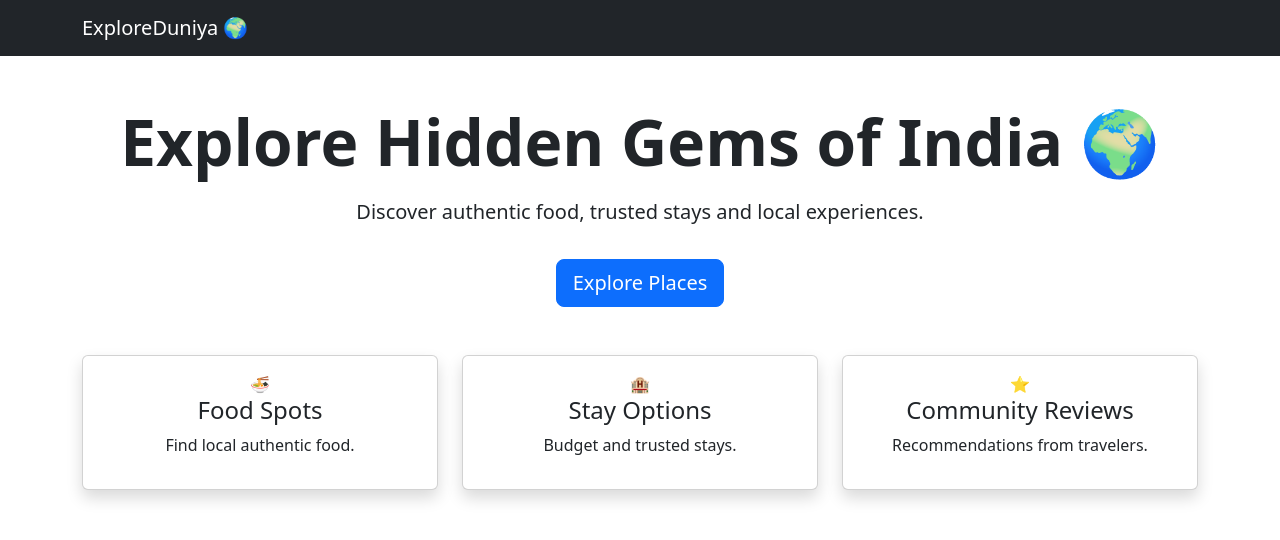
After one commit to sharansalyan102-star/ExploreDuniya, a Django app: page / in a window 1280 px wide. The commit adds this page. Shown: the top 540 px of the page. Run offline with Django 5.2, Linux system fonts and the light colour scheme.

Commit message:
Added homepage and navigation

```diff
--- a/config/urls.py
+++ b/config/urls.py
@@ -1,23 +1,7 @@
-"""
-URL configuration for config project.
-
-The `urlpatterns` list routes URLs to views. For more information please see:
-    https://docs.djangoproject.com/en/6.0/topics/http/urls/
-Examples:
-Function views
-    1. Add an import:  from my_app import views
-    2. Add a URL to urlpatterns:  path('', views.home, name='home')
-Class-based views
-    1. Add an import:  from other_app.views import Home
-    2. Add a URL to urlpatterns:  path('', Home.as_view(), name='home')
-Including another URLconf
-    1. Import the include() function: from django.urls import include, path
-    2. Add a URL to urlpatterns:  path('blog/', include('blog.urls'))
-"""
 from django.contrib import admin
 from django.urls import path, include
 
 urlpatterns = [
     path('admin/', admin.site.urls),
-    path('places/', include('places.urls')),
+    path('', include('places.urls')),
 ]
--- /dev/null
+++ b/places/templates/places/home.html
@@ -0,0 +1,72 @@
+<!DOCTYPE html>
+<html>
+<head>
+    <title>ExploreDuniya</title>
+
+    <link href="https://cdn.jsdelivr.net/npm/bootstrap@5.3.7/dist/css/bootstrap.min.css" rel="stylesheet">
+</head>
+
+<body><nav class="navbar navbar-expand-lg navbar-dark bg-dark">
+    <div class="container">
+        <a class="navbar-brand" href="/">
+            ExploreDuniya 🌍
+        </a>
+    </div>
+</nav>
+
+<div class="container text-center mt-5">
+
+    <h1 class="display-3 fw-bold">
+        Explore Hidden Gems of India 🌍
+    </h1>
+
+    <p class="lead mt-3">
+        Discover authentic food, trusted stays and local experiences.
+    </p>
+
+    <a href="/places/" class="btn btn-primary btn-lg mt-3">
+        Explore Places
+    </a>
+
+</div>
+
+<div class="container mt-5">
+
+    <div class="row">
+
+        <div class="col-md-4">
+            <div class="card shadow">
+                <div class="card-body text-center">
+                    🍜
+                    <h4>Food Spots</h4>
+                    <p>Find local authentic food.</p>
+                </div>
+            </div>
+        </div>
+
+        <div class="col-md-4">
+            <div class="card shadow">
+                <div class="card-body text-center">
+                    🏨
+                    <h4>Stay Options</h4>
+                    <p>Budget and trusted stays.</p>
+                </div>
+            </div>
+        </div>
+
+        <div class="col-md-4">
+            <div class="card shadow">
+                <div class="card-body text-center">
+                    ⭐
+                    <h4>Community Reviews</h4>
+                    <p>Recommendations from travelers.</p>
+                </div>
+            </div>
+        </div>
+
+    </div>
+
+</div>
+
+</body>
+</html>
--- a/places/urls.py
+++ b/places/urls.py
@@ -1,7 +1,8 @@
 from django.urls import path
-from .views import place_list, place_detail
+from .views import home, place_list, place_detail
 
 urlpatterns = [
-    path('', place_list),
-    path('<int:place_id>/', place_detail),
+    path('', home),
+    path('places/', place_list),
+    path('places/<int:place_id>/', place_detail),
 ]
--- a/places/views.py
+++ b/places/views.py
@@ -23,3 +23,8 @@ def place_detail(request, place_id):
         'places/place_detail.html',
         {'place': place}
     )
+def home(request):
+    return render(
+        request,
+        'places/home.html'
+    )
```
Also changed, not shown: places/templates/places/place_list.html (+23 -22 lines), db.sqlite3.
